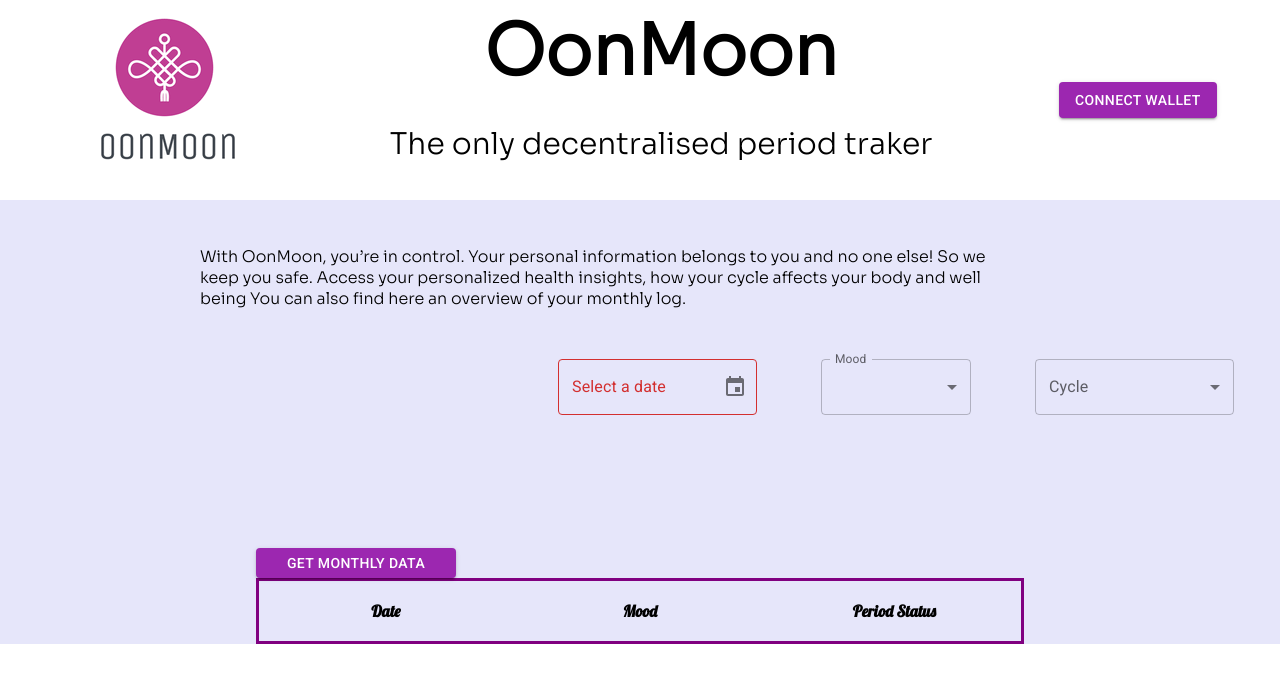
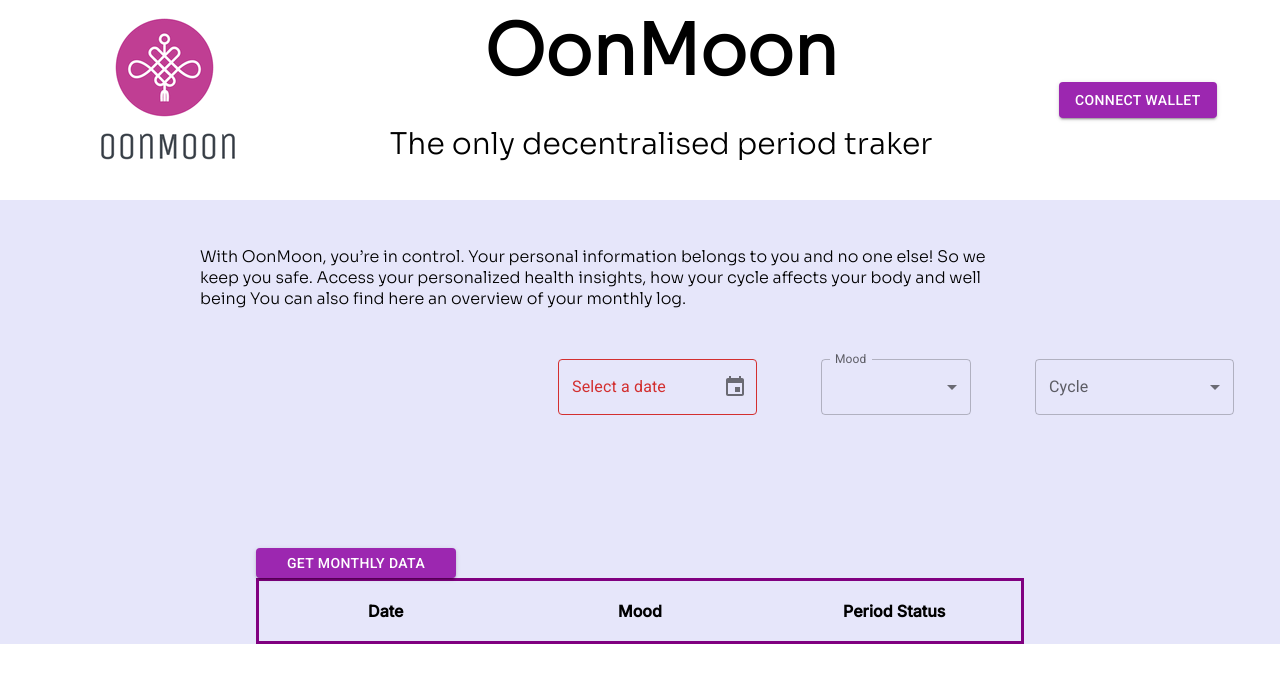
Before and after one commit to PaulineAnnBar/OonMoon, a React (Create React App) app: page / in a window 1280 px wide. Shown: the top 682 px of the page. Built offline with nearby package versions, Linux system fonts and the light colour scheme.

Commit message:
change font

```diff
--- a/src/App.css
+++ b/src/App.css
@@ -1,4 +1,3 @@
-@import url("https://fonts.googleapis.com/css2?family=Inter:wght@500&family=Lobster&display=swap");
 @import url("https://fonts.googleapis.com/css2?family=Dosis&family=Inter:wght@500&family=Sora:wght@300&display=swap");
 
 .App {
--- a/src/index.css
+++ b/src/index.css
@@ -1,24 +1,21 @@
-@import url('https://fonts.googleapis.com/css2?family=Inter:wght@500&family=Lobster&display=swap');
+@import url("https://fonts.googleapis.com/css2?family=Inter:wght@500&family=Lobster&display=swap");
 
 body {
   margin: 0;
-  font-family: -apple-system, BlinkMacSystemFont, 'Segoe UI', 'Roboto', 'Oxygen',
-    'Ubuntu', 'Cantarell', 'Fira Sans', 'Droid Sans', 'Helvetica Neue',
+  font-family: -apple-system, BlinkMacSystemFont, "Segoe UI", "Roboto", "Oxygen",
+    "Ubuntu", "Cantarell", "Fira Sans", "Droid Sans", "Helvetica Neue",
     sans-serif;
   -webkit-font-smoothing: antialiased;
   -moz-osx-font-smoothing: grayscale;
-  font-family: 'Inter', sans-serif;
-  font-family: 'Lobster', cursive;
+  font-family: "Inter", sans-serif;
 }
 
 .header {
-  font-family: 'Inter', sans-serif;
-  font-family: 'Lobster', cursive;
+  font-family: "Inter", sans-serif;
 }
 
 code {
-  font-family: source-code-pro, Menlo, Monaco, Consolas, 'Courier New',
+  font-family: source-code-pro, Menlo, Monaco, Consolas, "Courier New",
     monospace;
-  font-family: 'Inter', sans-serif;
-  font-family: 'Lobster', cursive;
+  font-family: "Inter", sans-serif;
 }
```
